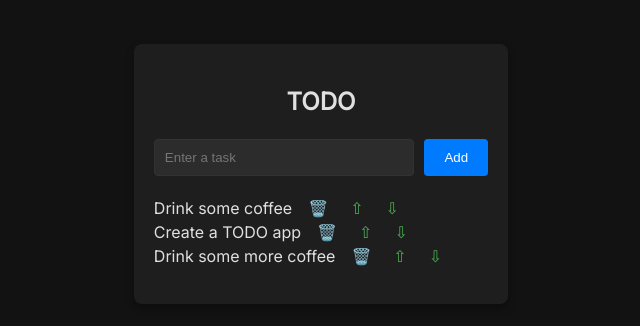
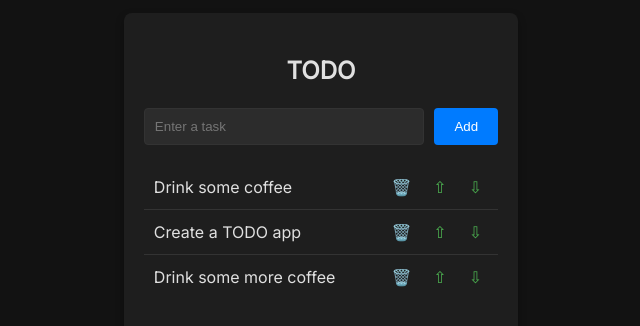
Before and after one commit to sayedihashimi/todojswebapp, a React (Vite) app in the folder todowebapp/: page / in a window 1280 px wide. Shown: the part 226-552 px from the top of the page, without its empty margins (339-979 px from the left). Built offline with nearby package versions, Linux system fonts and the light colour scheme.

Commit message:
Update todowebapp/src/components/TodoList.css
Co-authored-by: Kat Marchán <kzm@zkat.tech>

```diff
--- a/todowebapp/src/components/TodoList.css
+++ b/todowebapp/src/components/TodoList.css
@@ -46,7 +46,7 @@
     padding: 0;
 }
 
-#todo-list li {
+.todo-list li {
     display: flex;
     justify-content: space-between;
     align-items: center;
```
